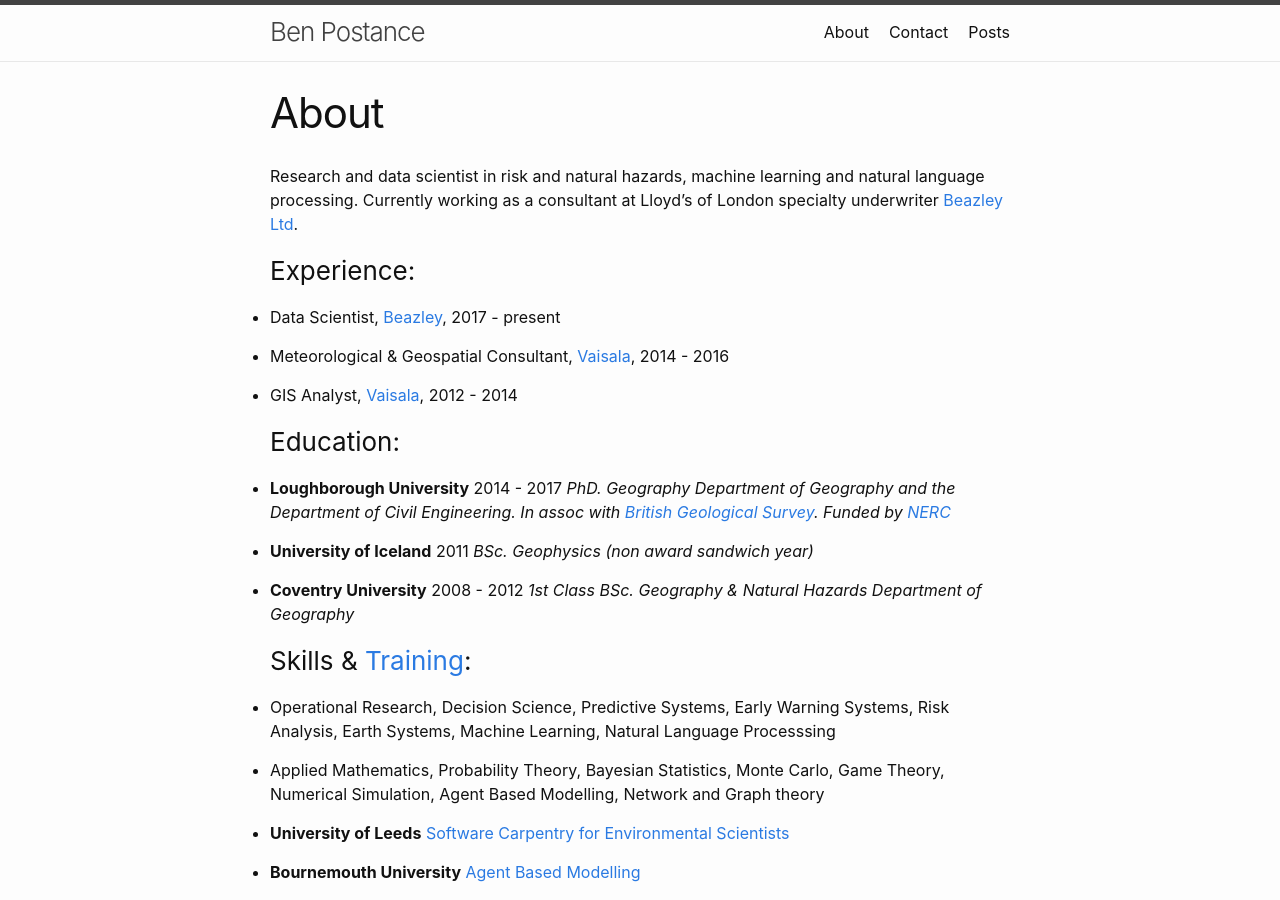
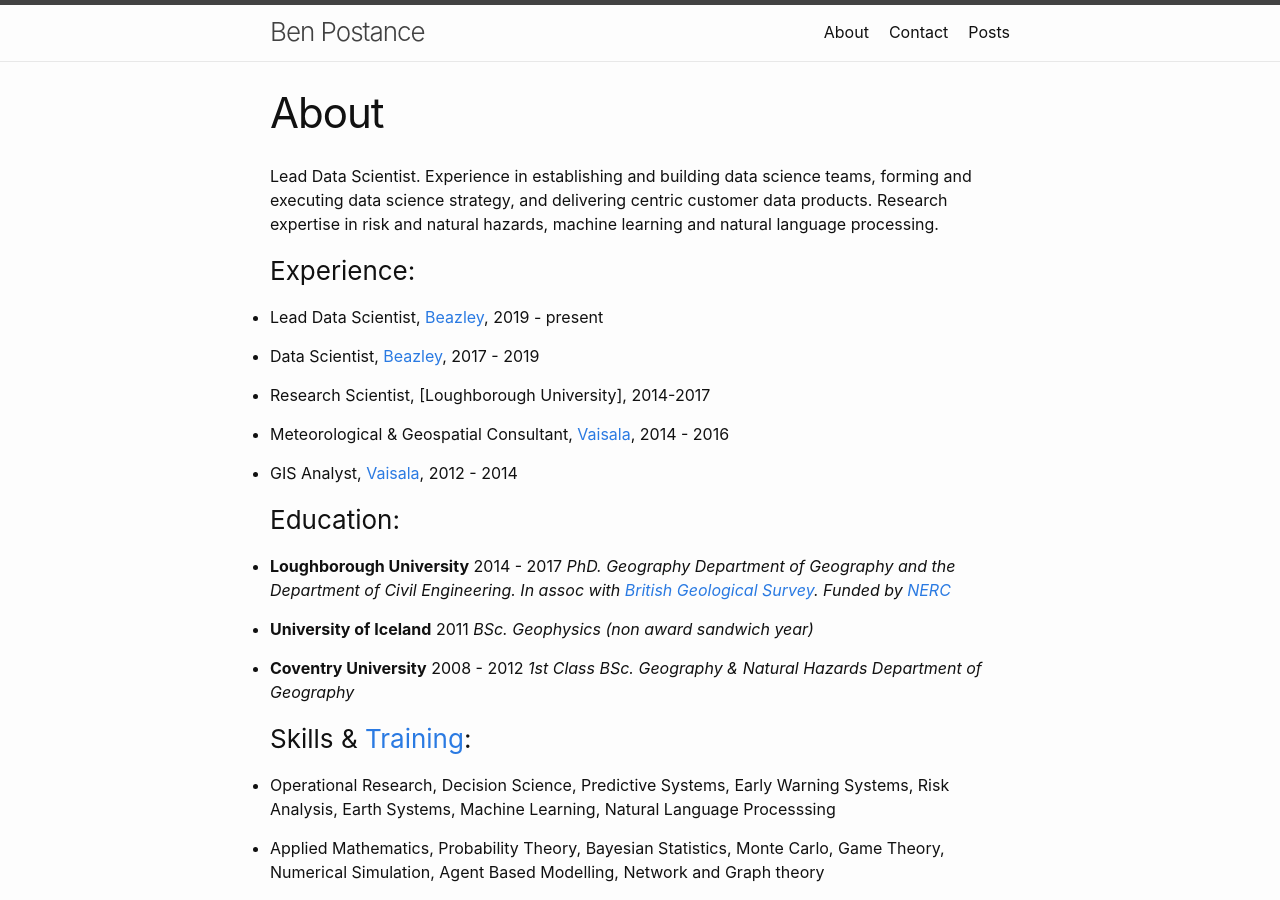
Before and after one commit to bpostance/bpostance.github.io, a Jekyll site: the page built from about.md, in a window 1280 px wide and 900 px high. Built offline with Jekyll 4.4.1, drawn with Linux system fonts in a browser that asks for light colours.

Commit message:
Update: about me

```diff
--- a/about.md
+++ b/about.md
@@ -4,12 +4,13 @@ title: About
 permalink: /about/
 priority: 0.9
 ---
-Research and data scientist in risk and natural hazards, machine learning and natural language processing.
-Currently working as a consultant at Lloyd's of London specialty underwriter [Beazley Ltd](https://www.beazley.com/london_market.html).
+Lead Data Scientist. Experience in establishing and building data science teams, forming and executing data science strategy, and delivering centric customer data products. Research expertise in risk and natural hazards, machine learning and natural language processing.
 
 
 ### Experience:
-  - Data Scientist, [Beazley](https://www.beazley.com/london_market.html), 2017 - present
+  - Lead Data Scientist, [Beazley](https://www.beazley.com/london_market.html), 2019 - present
+  - Data Scientist, [Beazley](https://www.beazley.com/london_market.html), 2017 - 2019
+  - Research Scientist, [Loughborough University], 2014-2017
   - Meteorological & Geospatial Consultant, [Vaisala](https://www.vaisala.com/en), 2014 - 2016
   - GIS Analyst, [Vaisala](https://www.vaisala.com/en), 2012 - 2014
 
```
